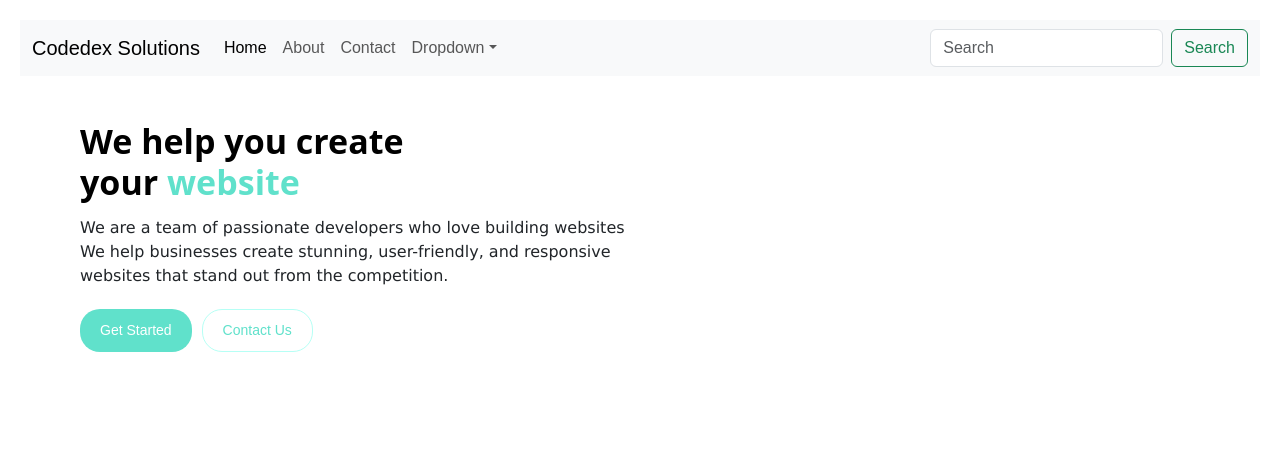
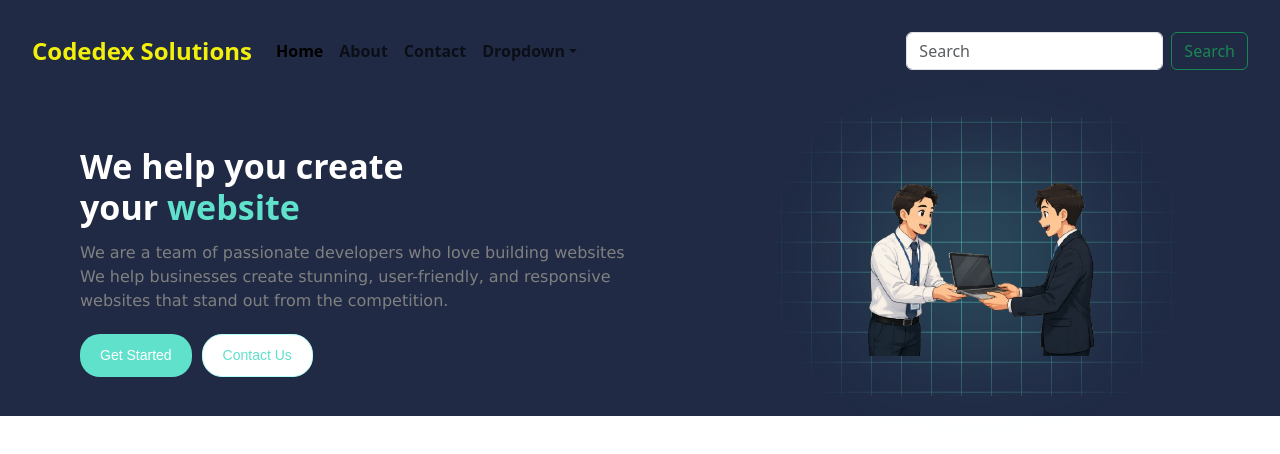
Before and after one commit to SaranshGolash/SoftwareAgencyCRM, a React (Create React App) app in the folder client/: page / in a window 1280 px wide. Shown: the top 454 px of the page. Built offline with nearby package versions, Linux system fonts and the light colour scheme.

Commit message:
Made changes to the css of HeaderBody and NavBar Component

```diff
--- a/client/src/App.js
+++ b/client/src/App.js
@@ -3,7 +3,7 @@ import Header from './components/Header';
 
 function App() {
   return (
-    <div style={{ padding: '20px', fontFamily: 'sans-serif' }}>
+    <div style={{ padding: '20px', fontFamily: 'sans-serif', backgroundColor: '#202A44', maxHeight: '100vh' }}>
       <Header />
     </div>
   );
--- a/client/src/components/HeaderBody.jsx
+++ b/client/src/components/HeaderBody.jsx
@@ -11,8 +11,7 @@ function HeaderBody() {
     };
 
     const headerBodyStyle = {
-        backgroundColor: 'rgba(255, 255, 255, 1)',
-        color: 'black',
+        color: '#FFFFFF',
         paddingTop: '10px',
         fontFamily: 'system-ui, -apple-system, BlinkMacSystemFont, "Segoe UI", Roboto, Helvetica, Arial, sans-serif',
         fontWeight: 'bold',
@@ -43,17 +42,54 @@ function HeaderBody() {
         cursor: 'pointer',
         margin: 'none',
         fontSize:'14px',
-    }
+    };
+
+    const imageWrapperStyle = {
+        position: 'relative',
+        maxWidth: '450px',
+        width: '40%',
+        flexShrink: 0,
+        display: 'flex',
+        justifyContent: 'center',
+        alignItems: 'center',
+        padding: '40px',
+    };
+
+    const patternBackgroundStyle = {
+        position: 'absolute',
+        top: 0, left: 0, right: 0, bottom: 0,
+        backgroundImage: 'linear-gradient(rgba(96, 225, 203, 0.4) 1px, transparent 1px), linear-gradient(90deg, rgba(96, 225, 203, 0.4) 1px, transparent 1px)',
+        backgroundSize: '30px 30px',
+        backgroundPosition: 'center center',
+        maskImage: 'radial-gradient(circle at center, black 30%, transparent 80%)',
+        WebkitMaskImage: 'radial-gradient(circle at center, black 30%, transparent 80%)',
+        zIndex: 0,
+    };
+
+    const glowStyle = {
+        position: 'absolute',
+        top: '50%', left: '50%',
+        transform: 'translate(-50%, -50%)',
+        width: '90%', height: '90%',
+        background: 'radial-gradient(circle, rgba(96, 225, 203, 0.2) 0%, transparent 70%)',
+        filter: 'blur(30px)',
+        zIndex: 0,
+    };
 
     return (
-        <div className="main" style={{display: 'flex', justifyContent: 'left', alignItems: 'center', paddingTop: '35px', paddingLeft: '60px'}}>
+        <div className="main" style={{display: 'flex', justifyContent: 'space-between', alignItems: 'center', paddingTop: '35px', paddingLeft: '60px', paddingRight: '60px'}}>
             <div className="header-body" style={HeaderStyle}>
                 <h1 style={headerBodyStyle}>We help you create<br/>your <span style={{color:"#60E1CB"}}>website</span></h1>
-                <p style={{fontSize: '16px', fontFamily: 'Verdana, Geneva, sans-serif', fontWeight: '400'}}>We are a team of passionate developers who love building websites<br/>We help businesses create stunning, user-friendly, and responsive<br/>websites that stand out from the competition.</p>
+                <p style={{color: 'grey', fontSize: '16px', fontFamily: 'Verdana, Geneva, sans-serif', fontWeight: '500'}}>We are a team of passionate developers who love building websites<br/>We help businesses create stunning, user-friendly, and responsive<br/>websites that stand out from the competition.</p>
                 <div style={{display: 'flex', gap: '10px'}}>
                 <Button textbtn={"Get Started"} href={'/services'} style={btnStyle1}/>
                 <Button textbtn={"Contact Us"} href={'/contact'} style={btnStyle2}/>
                 </div>
+            </div>
+            <div style={imageWrapperStyle}>
+                <div style={glowStyle}></div>
+                <div style={patternBackgroundStyle}></div>
+                <img src="/images/Values.png" alt="Values" style={{ width: '100%', height: 'auto', display: 'block', position: 'relative', zIndex: 1 }} />
             </div>
         </div>
     );
--- a/client/src/components/NavBar.jsx
+++ b/client/src/components/NavBar.jsx
@@ -11,10 +11,17 @@ function NavBar({links}) {
     return window.location.pathname === href;
   };
 
+  const navBar = {
+    backgroundColor: '#202A44',
+    color: 'black',
+    fontFamily: 'system-ui, -apple-system, BlinkMacSystemFont, "Segoe UI", Roboto, Helvetica, Arial, sans-serif',
+    fontWeight: 'bold',
+  }
+
   return (
-    <Navbar expand="lg" className="bg-body-tertiary">
+    <Navbar expand="lg" style={navBar}>
       <Container fluid>
-        <Navbar.Brand href="#">Codedex Solutions</Navbar.Brand>
+        <Navbar.Brand href="#" style={{color:'#f3ef0cff',  fontSize:'24px'}}>Codedex Solutions</Navbar.Brand>
         <Navbar.Toggle aria-controls="navbarScroll" />
         <Navbar.Collapse id="navbarScroll">
           <Nav
```
Also changed, not shown: client/public/images/Values.png (added).
